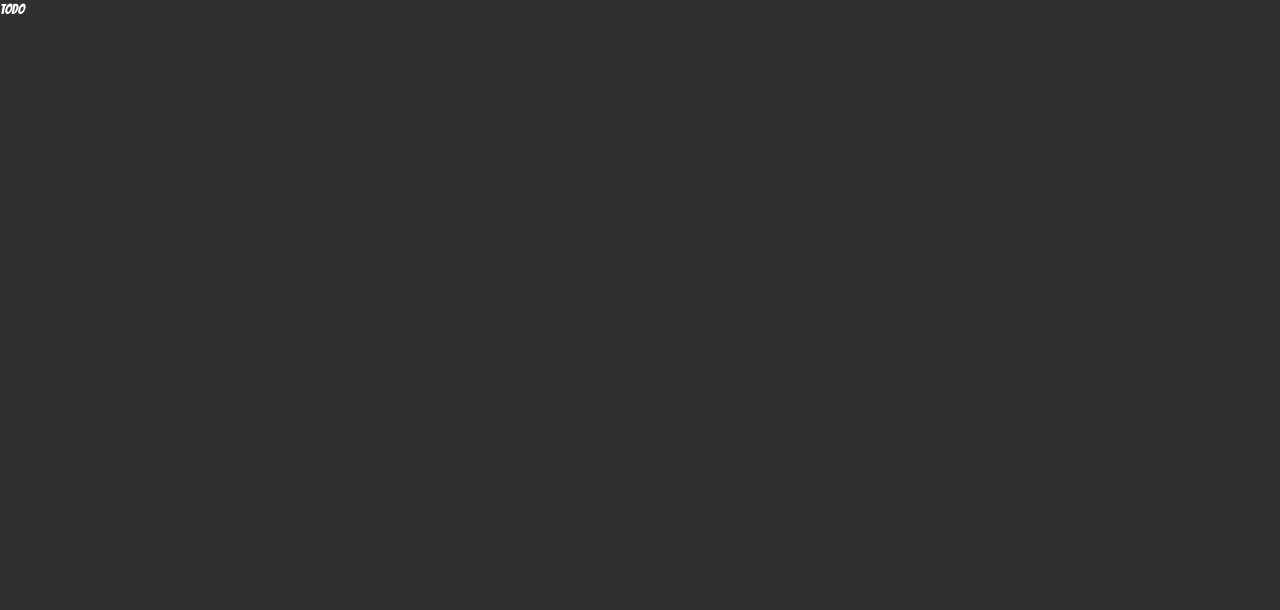
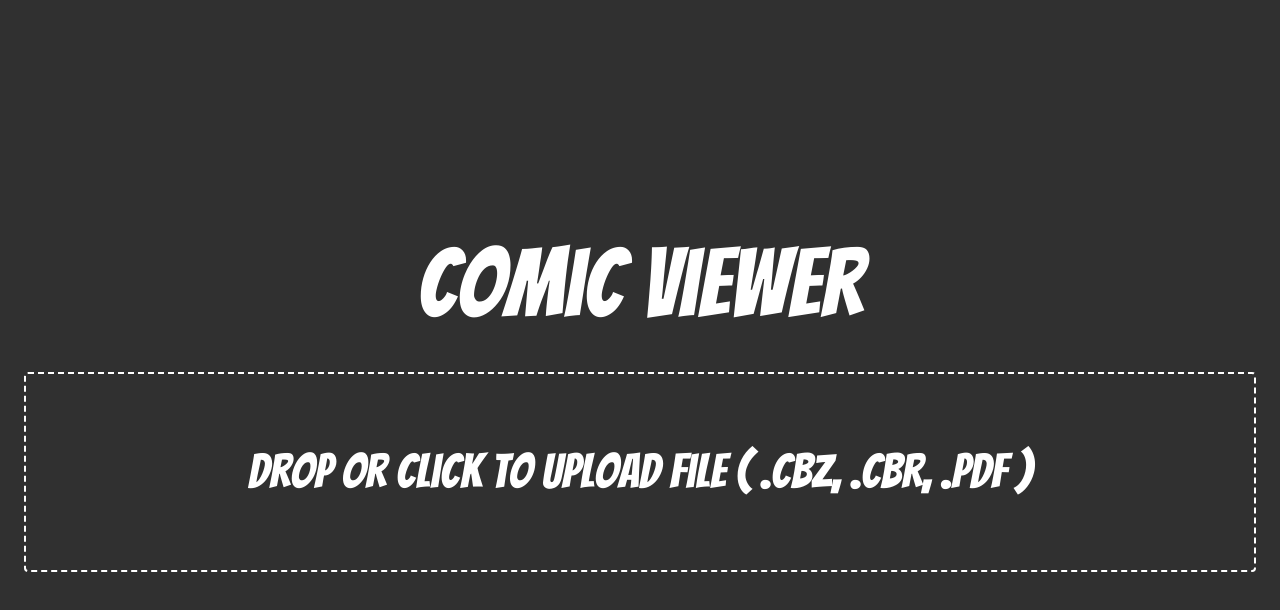
Before and after one commit to Cefo14/react-comic-viewer, a React (Create React App) app: page / in a window 1280 px wide. Shown: the top 610 px of the page. Built offline with nearby package versions, Linux system fonts and the light colour scheme.

Commit message:
feat(container-home): add Home Container

```diff
--- a/src/components/DropZone/index.tsx
+++ b/src/components/DropZone/index.tsx
@@ -43,8 +43,8 @@ const DropZone: FunctionComponent<IDropZoneProps> = ({
   return (
     <div
       className={clsx(
-        'd-flex-v-center-h-center',
         classes.container,
+        classes.centerContainer,
         { [classes.disableContainer]: disabled },
       )}
       {...getRootProps()}
@@ -55,7 +55,7 @@ const DropZone: FunctionComponent<IDropZoneProps> = ({
         {...getInputProps()}
       />
       <Typography
-        variant="h4"
+        variant="h3"
         align="center"
         className={clsx({ [classes.disableLabel]: disabled })}
       >
--- a/src/components/DropZone/useStyles.ts
+++ b/src/components/DropZone/useStyles.ts
@@ -8,6 +8,15 @@ const useStyles = makeStyles((theme) => ({
     height: '25vh',
     borderRadius: '4px',
     cursor: 'pointer',
+  },
+
+  centerContainer: {
+    display: 'flex',
+    flexDirection: 'column',
+    justifyContent: 'center',
+    alignContent: 'center',
+    alignItems: 'center',
+    padding: theme.spacing(2),
   },
 
   disableContainer: {
--- /dev/null
+++ b/src/containers/Home/index.tsx
@@ -0,0 +1,38 @@
+import { useCallback } from 'react';
+
+import Container from '@material-ui/core/Container';
+import Typography from '@material-ui/core/Typography';
+
+import DropZone from '../../components/DropZone';
+
+import useStyles from './useStyles';
+
+const Home = () => {
+  const classes = useStyles();
+
+  // eslint-disable-next-line @typescript-eslint/no-unused-vars
+  const onDrop = useCallback((event: any, dropFiles: File[]) => {
+    // TODO setFilesStorage([...dropFiles]);
+  }, []);
+
+  return (
+    <Container className={classes.root}>
+      <div className={classes.constainer}>
+        <Typography
+          variant="h1"
+          align="center"
+        >
+          Comic Viewer
+        </Typography>
+        <DropZone
+          label="Drop or Click To Upload File ( .cbz, .cbr, .pdf )"
+          onDrop={onDrop}
+          accept={['.cbz', '.cbr', '.pdf']}
+          multiple
+        />
+      </div>
+    </Container>
+  );
+};
+
+export default Home;
--- /dev/null
+++ b/src/containers/Home/useStyles.ts
@@ -0,0 +1,22 @@
+import { makeStyles } from '@material-ui/core/styles';
+
+const useStyles = makeStyles((theme) => ({
+  root: {
+    height: '100vh',
+  },
+
+  constainer: {
+    height: '100%',
+    display: 'flex',
+    flexDirection: 'column',
+    justifyContent: 'center',
+    alignContent: 'center',
+    alignItems: 'center',
+
+    '& > *:not(:last-child)': {
+      paddingBottom: theme.spacing(4),
+    },
+  },
+}));
+
+export default useStyles;
--- a/src/index.css
+++ b/src/index.css
@@ -9,10 +9,3 @@ html {
   margin: 0;
   padding: 0;
 }
-
-.d-flex-v-center-h-center {
-  display: flex;
-  justify-content: center;
-  align-content: center;
-  align-items: center;
-}
--- a/src/routes/index.tsx
+++ b/src/routes/index.tsx
@@ -1,15 +1,24 @@
+import { Suspense, lazy } from 'react';
 import {
   BrowserRouter as Router,
   Route,
   Switch,
 } from 'react-router-dom';
 
+const Home = lazy(() => import('../containers/Home'));
+
+const Loading = () => (
+  <div>Loading...</div>
+);
+
 const Routes = () => (
   <Router>
-    <Switch>
-      <Route path="/" component={() => <div>TODO</div>} />
-      <Route component={() => <h1> 404 </h1>} />
-    </Switch>
+    <Suspense fallback={<Loading />}>
+      <Switch>
+        <Route path="/" component={Home} />
+        <Route component={() => <h1> 404 </h1>} />
+      </Switch>
+    </Suspense>
   </Router>
 );
 
--- a/src/theme/theme.ts
+++ b/src/theme/theme.ts
@@ -1,4 +1,4 @@
-import { createMuiTheme } from '@material-ui/core/styles';
+import { createMuiTheme, responsiveFontSizes } from '@material-ui/core/styles';
 
 const theme = createMuiTheme({
   palette: {
@@ -18,4 +18,6 @@ const theme = createMuiTheme({
   },
 });
 
-export default theme;
+const responsiveFontSizesTheme = responsiveFontSizes(theme);
+
+export default responsiveFontSizesTheme;
```
